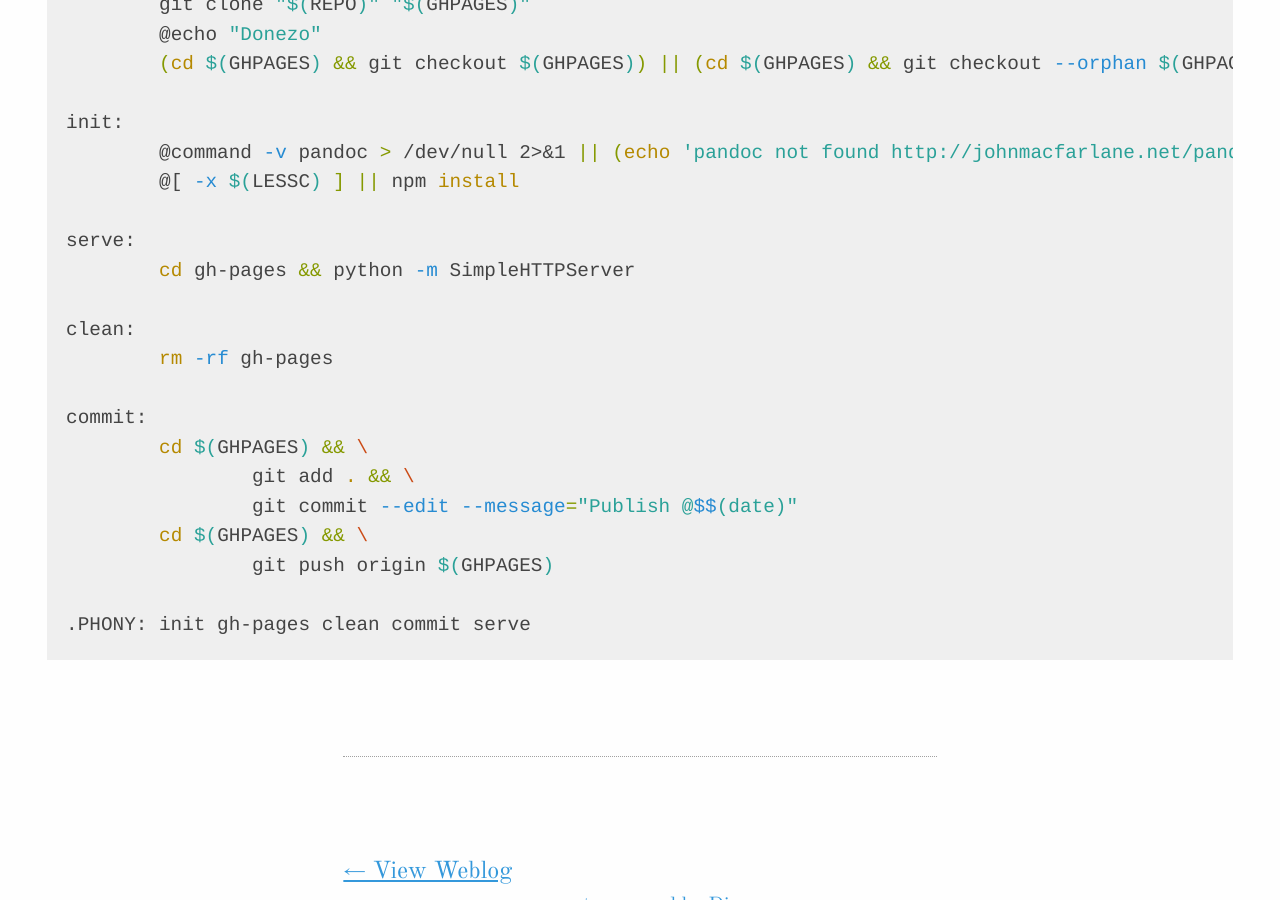
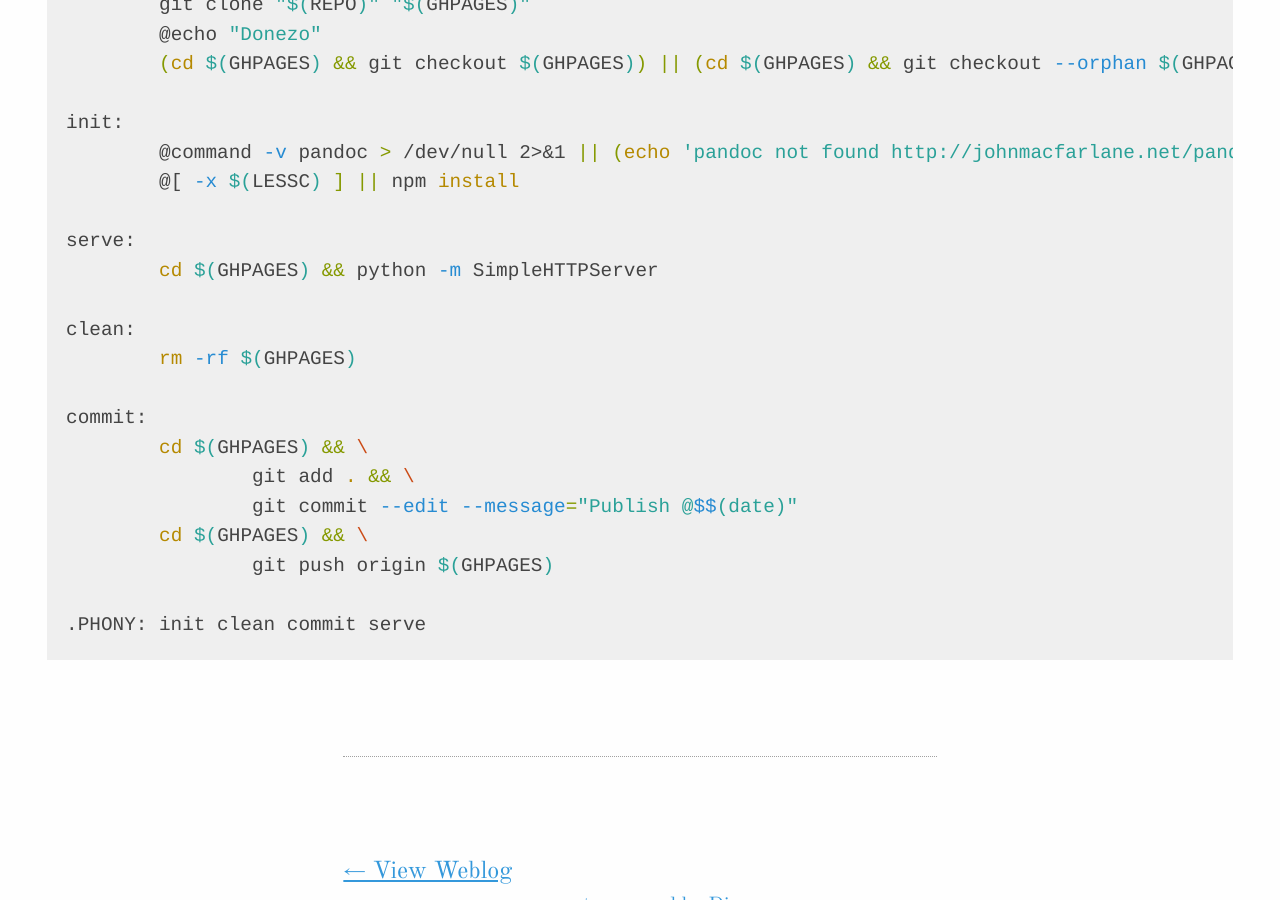
Before and after one commit to thcipriani/blog_src, a Jekyll site: the page built from _posts/2014-05-13-replace-jekyll-with-pandoc-makefile.md, in a window 1280 px wide and 900 px high, scrolled down 9433 px. Built offline with Jekyll 4.4.1, drawn with Linux system fonts in a browser that asks for light colours; Markdown is read by kramdown in place of the engine named in the settings; comment, search, counter and statistics services are not loaded; some of the changed text lies outside the part shown.

Commit message:
Fix vars

```diff
--- a/_posts/2014-05-13-replace-jekyll-with-pandoc-makefile.md
+++ b/_posts/2014-05-13-replace-jekyll-with-pandoc-makefile.md
@@ -211,14 +211,14 @@ Also, it&#8217;s always nice to have a `clean` target in any `Makefile`
 
 {% highlight bash %}
 clean:
-	rm -rf gh-pages
+	rm -rf "$(GHPAGES)"
 {% endhighlight %}
 
 I&#8217;d also like to be able to preview before commiting this file by typing `make serve`
 
 {% highlight bash %}
 serve:
-	cd gh-pages && python -m SimpleHTTPServer
+	cd $(GHPAGES) && python -m SimpleHTTPServer
 {% endhighlight %}
 
 Finally, speaking of commiting this file, let&#8217;s make `commit` a target, too.
@@ -271,10 +271,10 @@ init:
 	@[ -x $(LESSC) ] || npm install
 
 serve:
-	cd gh-pages && python -m SimpleHTTPServer
+	cd $(GHPAGES) && python -m SimpleHTTPServer
 
 clean:
-	rm -rf gh-pages
+	rm -rf $(GHPAGES)
 
 commit:
 	cd $(GHPAGES) && \
@@ -283,5 +283,5 @@ commit:
 	cd $(GHPAGES) && \
 		git push origin $(GHPAGES)
 
-.PHONY: init gh-pages clean commit serve
+.PHONY: init clean commit serve
 {% endhighlight %}
```
